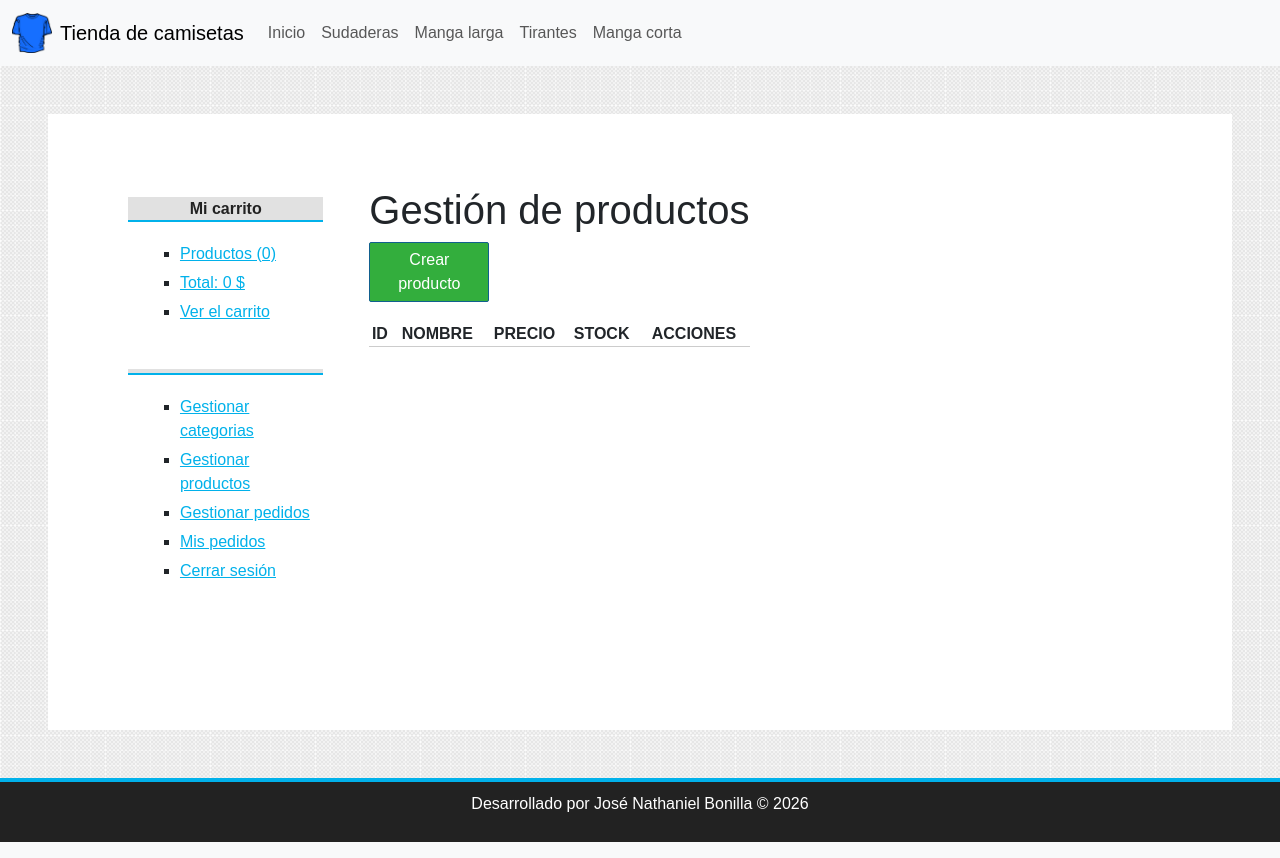
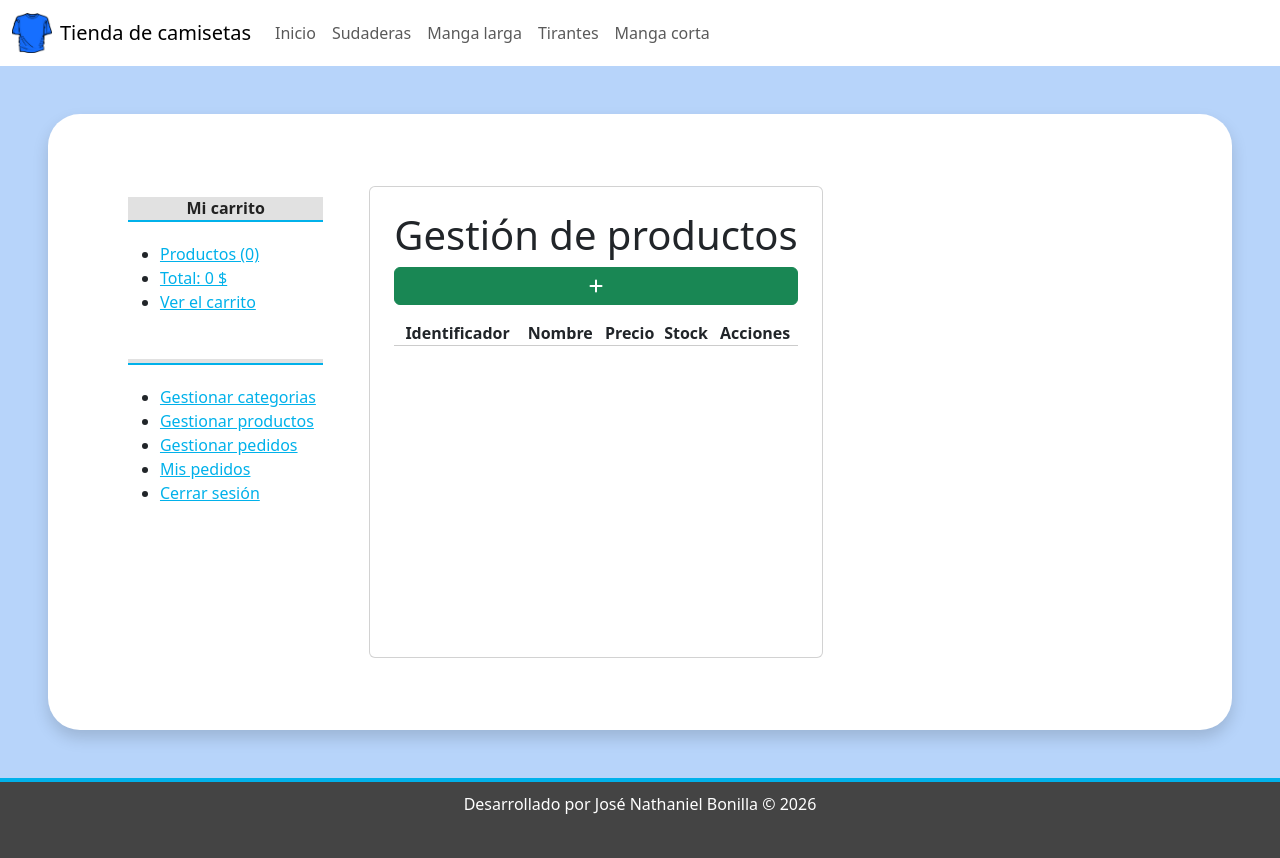
Before and after one commit to N4than13L/tienda_master, a PHP site: page /tienda_master/producto/gestion in a window 1280 px wide. Run offline with PHP 8.4, Linux system fonts and the light colour scheme; the visitor is signed in with stand-in values (Sample User, id 1); data comes from the database, SQL or seed files in the repository; data that the repository does not hold is empty.

Commit message:
Refactor code structure for improved readability and maintainability

```diff
--- a/assets/css/styles.css
+++ b/assets/css/styles.css
@@ -3,11 +3,11 @@
 * {
   padding: 0px;
   margin: 0px;
-  font-family: sans-serif, Helvetica, Arial;
+  /* font-family: sans-serif, Helvetica, Arial; */
 }
 
 body {
-  background: url(../img/bg.png);
+  background: #b7d4fa;
 }
 
 a {
@@ -52,13 +52,6 @@ td {
   box-shadow: 0px 0px 10px gray;
   background: white;
 }
-
-/*HEADER*/
-
-/* #header { */
-/* height: 145px; */
-/* background: #f0f0f0; */
-/* } */
 
 #logo {
   padding: 20px;
@@ -108,11 +101,11 @@ td {
   margin-left: 25px;
 }
 
-#menu ul li {
+/* #menu ul li {
   line-height: 55px;
   float: left;
   border-right: 1px solid #363636;
-}
+} */
 
 #menu a {
   display: block;
@@ -173,12 +166,12 @@ td {
   margin-bottom: 20px;
 }
 
-#lateral ul li {
+/* #lateral ul li {
   list-style: square;
   margin-left: 20px;
   margin-top: 5px;
   margin-bottom: 5px;
-}
+} */
 
 /*FORMS*/
 .form_container {
@@ -370,8 +363,9 @@ button {
   padding-top: 10px;
   padding-bottom: 10px;
   color: white;
-  background: #222222;
+  background: #444444;
   border-top: 4px solid #01b1ea;
+  height: 5rem;
 }
 
 /*CARRITO*/
--- a/views/categoria/crear.php
+++ b/views/categoria/crear.php
@@ -1,8 +1,8 @@
 <h1>Crear nueva categoria</h1>
 
-<form action="<?=base_url?>categoria/save" method="POST">
+<form action="<?= base_url ?>categoria/save" method="POST">
 	<label for="nombre">Nombre</label>
-	<input type="text" name="nombre" required/>
+	<input type="text" name="nombre" required />
 
 	<input type="submit" value="Guardar" />
 </form>
--- a/views/layout/header.php
+++ b/views/layout/header.php
@@ -16,7 +16,7 @@
 	<div>
 		<!-- CABECERA + NAVBAR -->
 
-		<nav class="navbar navbar-expand-lg navbar-light bg-light">
+		<nav class="navbar navbar-expand-lg navbar-light bg-white text-white">
 			<div class="container-fluid">
 				<a class="navbar-brand d-flex align-items-center" href="<?= base_url ?>">
 					<img src="<?= base_url ?>assets/img/camiseta.png" alt="Camiseta Logo" width="40" height="40" class="d-inline-block align-text-top me-2" />
@@ -43,4 +43,4 @@
 		</nav>
 
 
-		<div id="content" class="d-flex m-5 p-5">
+		<div id="content" class="d-flex m-5 p-5 bg-white rounded-5 shadow">
--- a/views/layout/sidebar.php
+++ b/views/layout/sidebar.php
@@ -114,4 +114,4 @@
 </aside>
 
 <!-- CONTENIDO CENTRAL -->
-<div class="m-4">
+<div class="card m-4 p-4 d-flex flex-column">
--- a/views/producto/gestion.php
+++ b/views/producto/gestion.php
@@ -1,7 +1,7 @@
 <h1>Gestión de productos</h1>
 
-<a href="<?= base_url ?>producto/crear" class="button button-small">
-	Crear producto
+<a href="<?= base_url ?>producto/crear" class="btn btn-success mb-3 text-white">
+	<i class="fa-solid fa-plus"></i>
 </a>
 
 <?php if (isset($_SESSION['producto']) && $_SESSION['producto'] == 'complete'): ?>
@@ -20,11 +20,11 @@
 
 <table>
 	<tr>
-		<th>ID</th>
-		<th>NOMBRE</th>
-		<th>PRECIO</th>
-		<th>STOCK</th>
-		<th>ACCIONES</th>
+		<th>Identificador</th>
+		<th>Nombre</th>
+		<th>Precio</th>
+		<th>Stock</th>
+		<th>Acciones</th>
 	</tr>
 	<?php if (isset($productos) && $productos): ?>
 		<?php while ($pro = $productos->fetch_object()): ?>
@@ -34,8 +34,8 @@
 				<td><?= $pro->precio; ?></td>
 				<td><?= $pro->stock; ?></td>
 				<td>
-					<a href="<?= base_url ?>producto/editar&id=<?= $pro->id ?>" class="button button-gestion">Editar</a>
-					<a href="<?= base_url ?>producto/eliminar&id=<?= $pro->id ?>" class="button button-gestion button-red">Eliminar</a>
+					<a href="<?= base_url ?>producto/editar&id=<?= $pro->id ?>" class="button button-gestion"><i class="fa-regular fa-pen-to-square"></i></a>
+					<a href="<?= base_url ?>producto/eliminar&id=<?= $pro->id ?>" class="button button-gestion button-red"><i class="fa-solid fa-trash"></i></a>
 				</td>
 			</tr>
 		<?php endwhile; ?>
--- a/views/producto/ver.php
+++ b/views/producto/ver.php
@@ -11,7 +11,7 @@
 		<div class="data">
 			<p class="description"><?= $product->descripcion ?></p>
 			<p class="price"><?= $product->precio ?>$</p>
-			<a href="<?= base_url ?>carrito/add&id=<?= $product->id ?>" class="button">Comprar</a>
+			<a href="<?= base_url ?>carrito/add&id=<?= $product->id ?>" class="btn btn-success text-white"><i class="fa-solid fa-money-bill-1-wave"></i> Comprar </a>
 		</div>
 	</div>
 <?php else: ?>
```
Also changed, not shown: views/categoria/index.php (+4 -4 lines), uploads/images/pexels-bassel-zaki-706250525-37598493.jpg (added).
